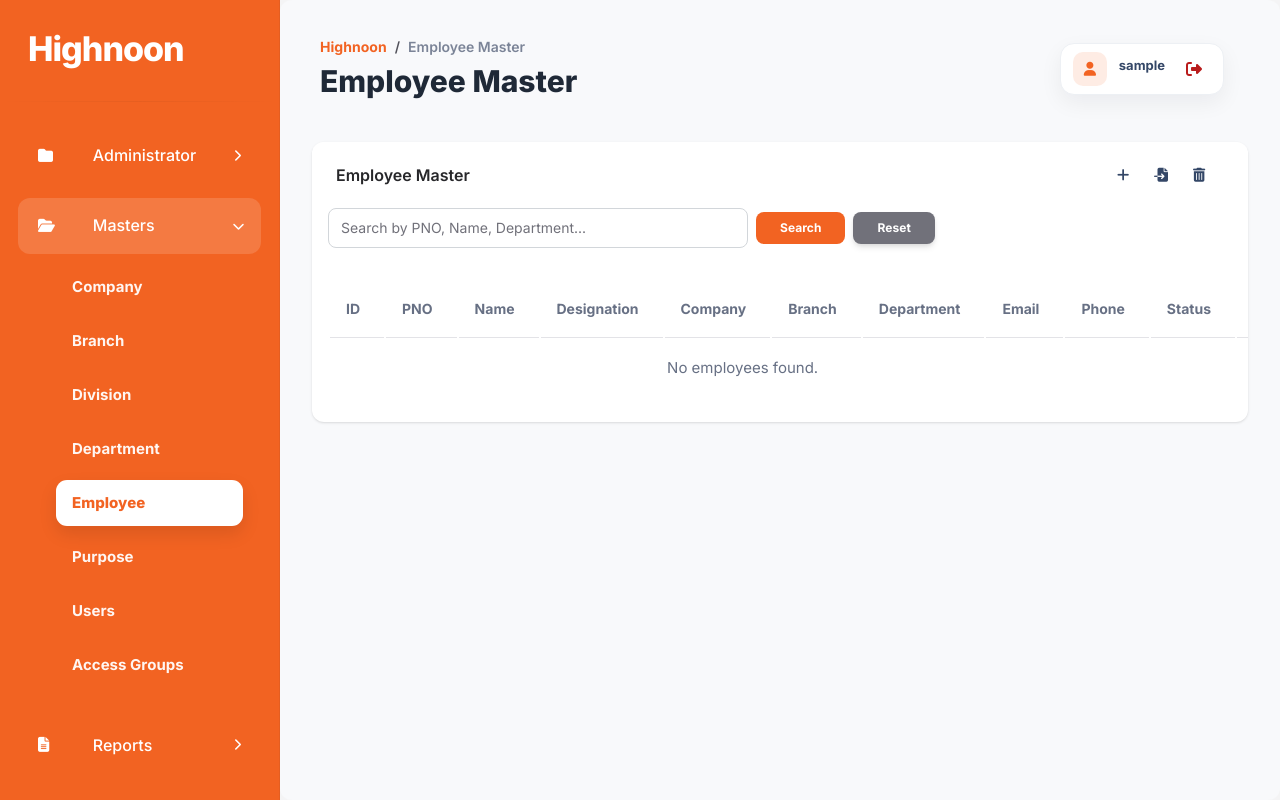
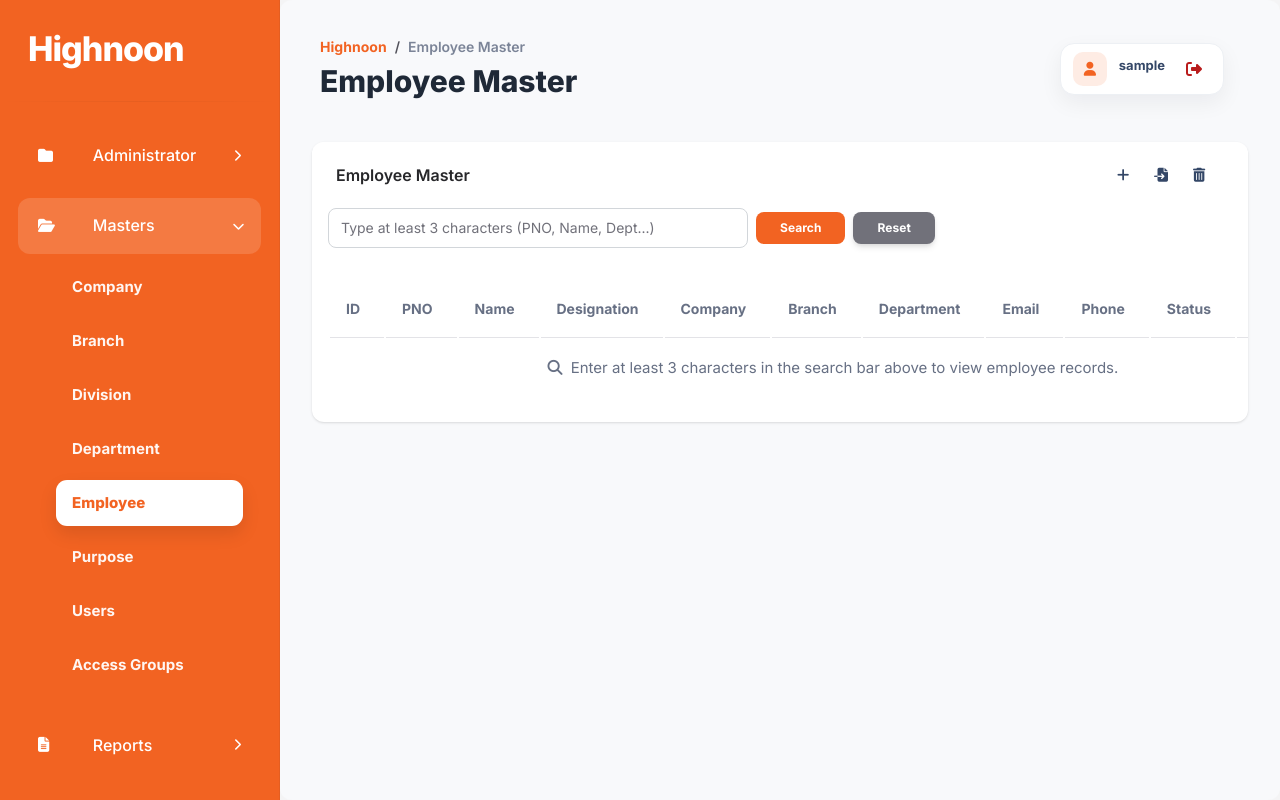
Before and after one commit to hashir500/HNL-VISITOR-MANAGEMENT-SYSTEM-, a Django app: page /masters/employees/ in a window 1280 px wide. Run offline with Django 5.2, Linux system fonts and the light colour scheme; the visitor is signed in with stand-in values (Sample User, id 1); data that the repository does not hold is empty; some libraries are stand-ins or nearby versions.

Commit message:
filter on the employee tab to fix lagging

```diff
--- a/highnoon_vms/masters/templates/masters/employee_list.html
+++ b/highnoon_vms/masters/templates/masters/employee_list.html
@@ -45,16 +45,19 @@
 
   <div class="card-body px-0 pt-0 pb-2">
 
-    <form method="GET" class="px-3 pb-3">
+    <form method="GET" class="px-3 pb-3" id="employeeSearchForm">
       <div class="d-flex align-items-center gap-2">
 
         <input
           type="text"
           name="search"
+          id="employeeSearchInput"
           class="form-control"
-          placeholder="Search by PNO, Name, Department..."
+          placeholder="Type at least 3 characters (PNO, Name, Dept...)"
           value="{{ search }}"
-          style="max-width: 420px;">
+          minlength="3"
+          style="max-width: 420px;"
+          required>
 
         <button
           type="submit"
@@ -92,7 +95,7 @@
         <tbody>
           {% for emp in employees %}
           <tr>
-            <td>{{emp.id}}</td>
+            <td>{{ emp.id }}</td>
             <td>{{ emp.emp_pno }}</td>
             <td>{{ emp.emp_name }}</td>
             <td>{{ emp.emp_designation }}</td>
@@ -102,7 +105,7 @@
             <td class="employee-email">
               {{ emp.emp_email|default_if_none:"-"|default:"-" }}
             </td>
-            <td>{{emp.emp_phone|default:"-"}}</td>
+            <td>{{ emp.emp_phone|default:"-" }}</td>
             <td>
               {% if emp.emp_active %}
                 <span class="badge bg-success">Active</span>
@@ -110,7 +113,6 @@
                 <span class="badge bg-danger">Inactive</span>
               {% endif %}
             </td>
-
 
             <td class="text-end">
               <button class="icon-action icon-edit" type="button" data-bs-toggle="modal" data-bs-target="#editEmployeeModal{{ emp.id }}" title="Edit">
@@ -123,6 +125,7 @@
             </td>
           </tr>
 
+          <!-- Edit Modal -->
           <div class="modal fade" id="editEmployeeModal{{ emp.id }}" tabindex="-1" aria-hidden="true">
             <div class="modal-dialog modal-lg modal-dialog-centered">
               <div class="modal-content">
@@ -216,6 +219,7 @@
             </div>
           </div>
 
+          <!-- Delete Modal -->
           <div class="modal fade" id="deleteEmployeeModal{{ emp.id }}" tabindex="-1" aria-hidden="true">
             <div class="modal-dialog modal-dialog-centered">
               <div class="modal-content">
@@ -241,7 +245,13 @@
 
           {% empty %}
           <tr>
-            <td colspan="9" class="text-center text-muted">No employees found.</td>
+            <td colspan="11" class="text-center text-muted py-4">
+              {% if search %}
+                No employees matching "<strong>{{ search }}</strong>" were found.
+              {% else %}
+                <i class="fa-solid fa-magnifying-glass me-1"></i> Enter at least 3 characters in the search bar above to view employee records.
+              {% endif %}
+            </td>
           </tr>
           {% endfor %}
         </tbody>
@@ -250,6 +260,7 @@
   </div>
 </div>
 
+<!-- Add Employee Modal -->
 <div class="modal fade" id="addEmployeeModal" tabindex="-1" aria-hidden="true">
   <div class="modal-dialog modal-lg modal-dialog-centered">
     <div class="modal-content">
@@ -346,6 +357,7 @@
   </div>
 </div>
 
+<!-- Import Modal -->
 <div class="modal fade" id="importEmployeeModal" tabindex="-1" aria-hidden="true">
   <div class="modal-dialog modal-dialog-centered">
     <div class="modal-content">
@@ -372,72 +384,26 @@
   </div>
 </div>
 
-<div class="modal fade"
-     id="deleteAllEmployeeModal"
-     tabindex="-1">
-
+<!-- Delete All Modal -->
+<div class="modal fade" id="deleteAllEmployeeModal" tabindex="-1">
   <div class="modal-dialog modal-dialog-centered">
-
     <div class="modal-content">
-
-            <form method="POST"
-                  action="{% url 'employee_delete_all' %}">
-
+      <form method="POST" action="{% url 'employee_delete_all' %}">
         {% csrf_token %}
-
         <div class="modal-header">
-
-                    <h5 class="modal-title text-danger">
-                        Delete All Employees
-                    </h5>
-
-                    <button
-                        type="button"
-                        class="btn-close"
-                        data-bs-dismiss="modal">
-                    </button>
-
+          <h5 class="modal-title text-danger">Delete All Employees</h5>
+          <button type="button" class="btn-close" data-bs-dismiss="modal"></button>
         </div>
-
         <div class="modal-body">
-
-                    This will permanently delete every employee.
-
-                    <br><br>
-
-                    <strong class="text-danger">
-                        This action cannot be undone.
-                    </strong>
-
+          This will permanently delete every employee.<br><br>
+          <strong class="text-danger">This action cannot be undone.</strong>
         </div>
-
         <div class="modal-footer">
-
-                    <button
-                        type="button"
-                        class="btn btn-secondary btn-sm"
-                        data-bs-dismiss="modal">
-
-                        Cancel
-
-                    </button>
-
-                    <button
-                        type="submit"
-                        class="btn btn-danger btn-sm">
-
-                        Delete All
-
-                    </button>
-
+          <button type="button" class="btn btn-secondary btn-sm" data-bs-dismiss="modal">Cancel</button>
+          <button type="submit" class="btn btn-danger btn-sm">Delete All</button>
         </div>
-
       </form>
-
     </div>
-
-    </div>
-
   </div>
 </div>
 
@@ -453,3 +419,15 @@
   }
 </style>
 {% endblock %}
+
+{% block extra_js %}
+<script>
+  document.getElementById('employeeSearchForm').addEventListener('submit', function(e) {
+    var searchInput = document.getElementById('employeeSearchInput').value.trim();
+    if (searchInput.length < 3) {
+      e.preventDefault();
+      alert('Please enter at least 3 characters to search.');
+    }
+  });
+</script>
+{% endblock %}
--- a/highnoon_vms/masters/views.py
+++ b/highnoon_vms/masters/views.py
@@ -375,27 +375,32 @@ def department_delete_all(request):
 def employee_master_list(request):
     search = (request.GET.get("search") or "").strip()
 
-    employees = (
-        employees_visible_to_user(request.user)
-        .select_related(
-            "emp_cmp",
-            "emp_bra_code",
-            "emp_dep_code",
-        )
-        .order_by("emp_pno")
-    )
-
-    if search:
-        employees = employees.filter(
-            Q(emp_pno__icontains=search)
-            | Q(emp_name__icontains=search)
-            | Q(emp_designation__icontains=search)
-            | Q(emp_email__icontains=search)
-            | Q(emp_mobile__icontains=search)
-            | Q(emp_phone__icontains=search)
-            | Q(emp_cmp__cmp_desc__icontains=search)
-            | Q(emp_bra_code__bra_desc__icontains=search)
-            | Q(emp_dep_code__dep_desc__icontains=search)
+    # Default to an empty queryset to avoid loading 3,600+ records on initial render
+    if not search:
+        employees = sys_emp_master.objects.none()
+    elif len(search) < 3:
+        messages.warning(request, "Please enter at least 3 characters to search employees.")
+        employees = sys_emp_master.objects.none()
+    else:
+        employees = (
+            employees_visible_to_user(request.user)
+            .select_related(
+                "emp_cmp",
+                "emp_bra_code",
+                "emp_dep_code",
+            )
+            .filter(
+                Q(emp_pno__icontains=search)
+                | Q(emp_name__icontains=search)
+                | Q(emp_designation__icontains=search)
+                | Q(emp_email__icontains=search)
+                | Q(emp_mobile__icontains=search)
+                | Q(emp_phone__icontains=search)
+                | Q(emp_cmp__cmp_desc__icontains=search)
+                | Q(emp_bra_code__bra_desc__icontains=search)
+                | Q(emp_dep_code__dep_desc__icontains=search)
+            )
+            .order_by("emp_pno")[:50]  # Cap results at 50 records for instant DOM rendering
         )
 
     companies = sys_cmp_master.objects.all().order_by("cmp_code")
```
Lines whose indentation alone changed are shown as unchanged.
